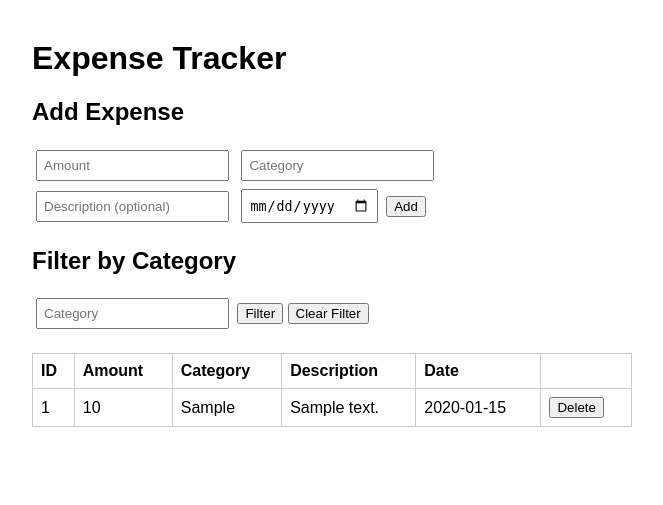
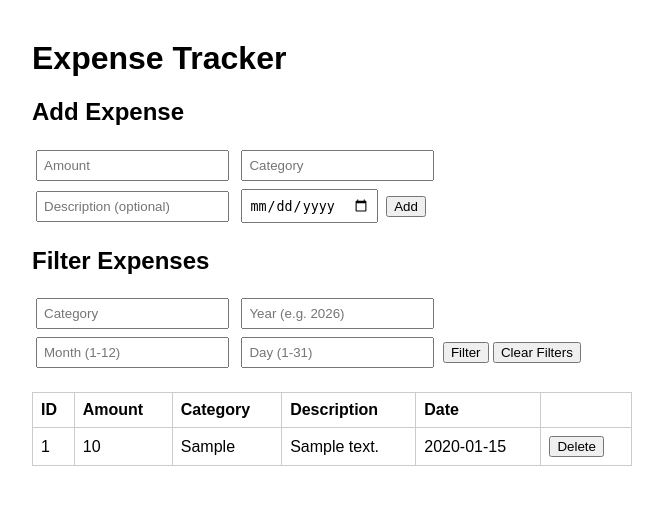
Before and after one commit to Tedds-code/expense-tracker, a Flask app: page / in a window 1280 px wide. Shown: the top 505 px of the page, without its empty margins (308-971 px from the left). Run offline with Flask 3, Linux system fonts and the light colour scheme; tables that the repository leaves empty hold one stand-in row (values such as "Sample post").

Commit message:
Added filtering for year, month, day to the frontend

```diff
--- a/templates/index.html
+++ b/templates/index.html
@@ -20,10 +20,13 @@
     <input type="date" id="date">
     <button onclick="addExpense()">Add</button>
 
-    <h2>Filter by Category</h2>
+    <h2>Filter Expenses</h2>
     <input type="text" id="filterCategory" placeholder="Category">
+    <input type="number" id="filterYear" placeholder="Year (e.g. 2026)">
+    <input type="number" id="filterMonth" placeholder="Month (1-12)">
+    <input type="number" id="filterDay" placeholder="Day (1-31)">
     <button onclick="loadExpenses()">Filter</button>
-    <button onclick="clearFilter()">Clear Filter</button>
+    <button onclick="clearFilter()">Clear Filters</button>
 
     <table id="expenseTable">
         <thead>
@@ -35,7 +38,17 @@
     <script>
         async function loadExpenses() {
             const category = document.getElementById("filterCategory").value;
-            const url = category ? `/expenses?category=${category}` : "/expenses";
+            const year = document.getElementById("filterYear").value;
+            const month = document.getElementById("filterMonth").value;
+            const day = document.getElementById("filterDay").value;
+
+            const params = new URLSearchParams();
+            if (category) params.append("category", category);
+            if (year) params.append("year", year);
+            if (month) params.append("month", month);
+            if (day) params.append("day", day);
+
+            const url = params.toString() ? `/expenses?${params.toString()}` : "/expenses";
             const response = await fetch(url);
             const expenses = await response.json();
 
@@ -55,6 +68,13 @@
             });
         }
 
+        function clearFilter() {
+            document.getElementById("filterCategory").value = "";
+            document.getElementById("filterYear").value = "";
+            document.getElementById("filterMonth").value = "";
+            document.getElementById("filterDay").value = "";
+            loadExpenses();
+        }
         async function addExpense() {
             const amount = parseFloat(document.getElementById("amount").value);
             const category = document.getElementById("category").value;
@@ -85,10 +105,6 @@
             loadExpenses();
         }
 
-        function clearFilter() {
-            document.getElementById("filterCategory").value = "";
-            loadExpenses();
-        }
 
         loadExpenses();
     </script>
```
